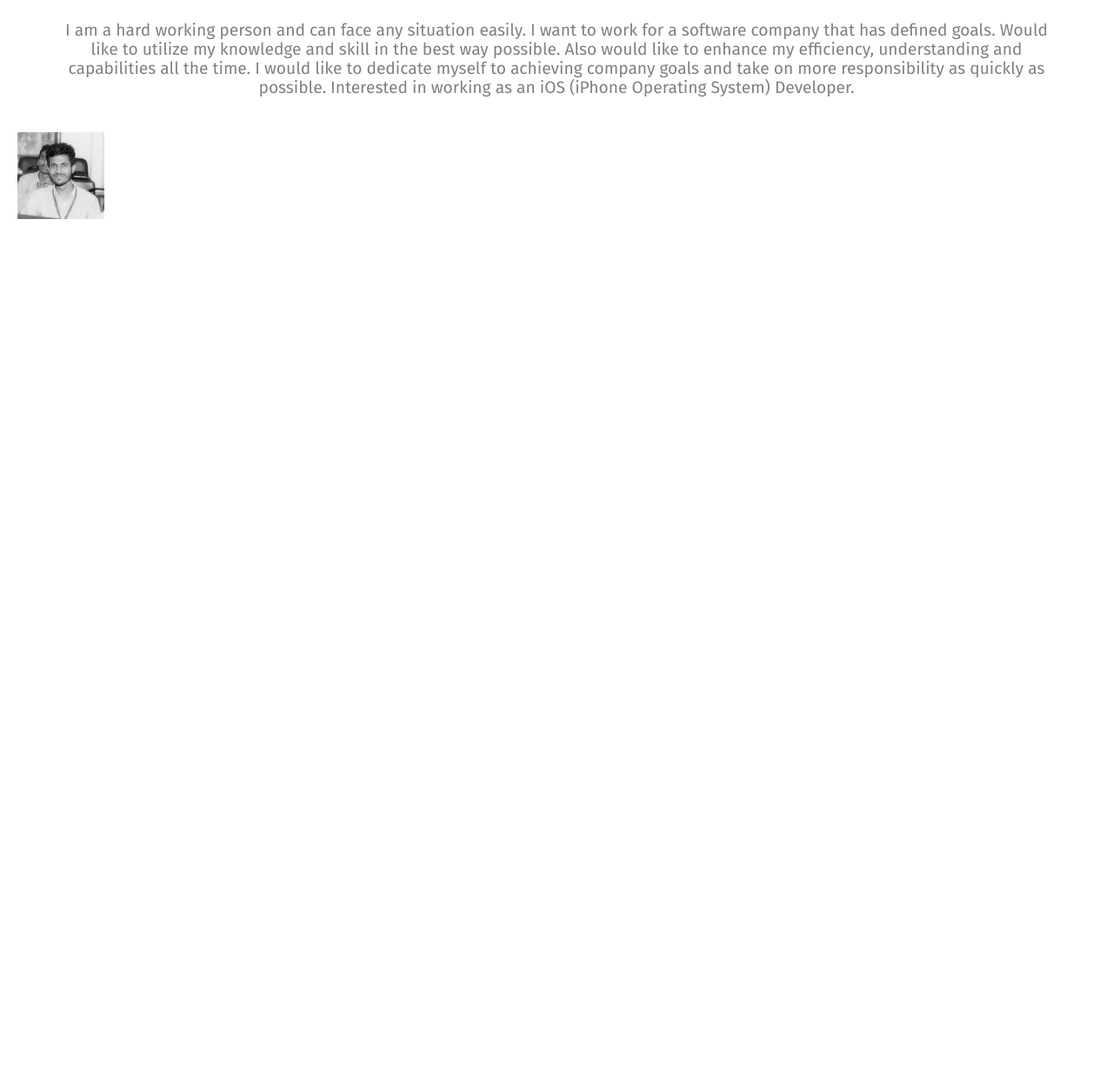
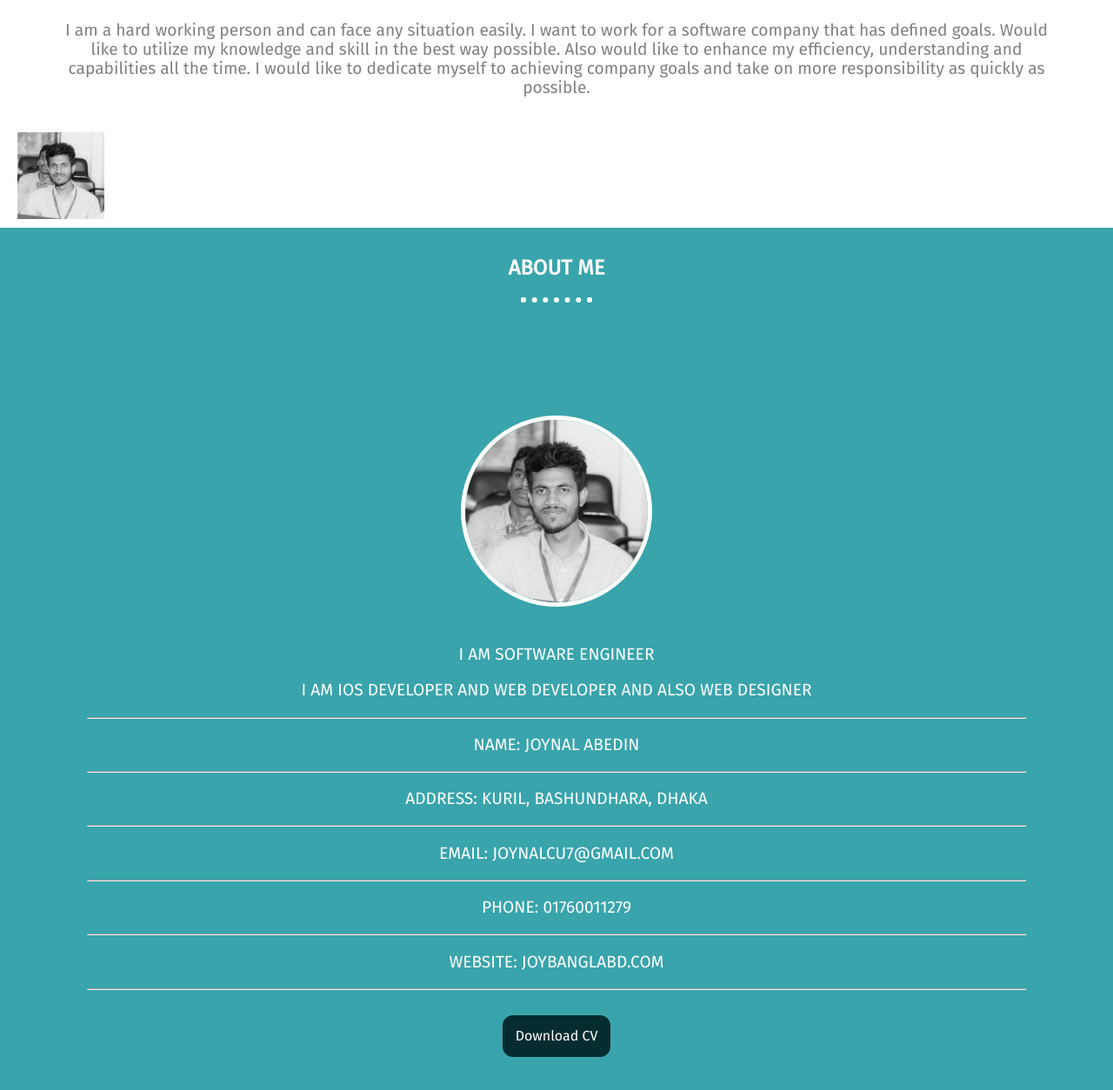
Before and after one commit to Joynal279/Portfolio, a website built with Parcel: page index.html in a window 1280 px wide. Shown: the part 830-2084 px from the top of the page at 87% size. Before the commit the page ends 1092 px from the top, so only its background shows below. Built offline with nearby package versions, Linux system fonts and the light colour scheme.

Commit message:
about me section code added

```diff
--- a/css/desktop.css
+++ b/css/desktop.css
@@ -51,6 +51,7 @@
   width: 120px;
   top: 30px;
   right: 50px;
+  border-radius: 50%;
   transition: transform 2s;
 }
 
@@ -83,4 +84,29 @@
   transform: rotate(360deg);
 }
 
+.profile {
+  content: '';
+  display: table;
+  clear: both;
+}
+
 /*profile design ends here*/
+
+
+/*about me design starts here*/
+
+.aboutme-img {
+  margin-top: 100px;
+}
+
+.aboutme-img img {
+  height: 290px;
+  width: 290px;
+}
+
+.about-me p {
+  text-align: left;
+  text-transform: uppercase;
+}
+
+/*about me design ends here*/
--- a/css/main.css
+++ b/css/main.css
@@ -14,6 +14,11 @@ h1{
   text-align: center;
 }
 
+h2{
+  font-size: 1.5rem;
+  text-align: center;
+}
+
 a{
   color: white;
   font-size: 1.2rem;
@@ -24,6 +29,13 @@ a{
 p{
   font-size: 1.2rem;
   text-align: justify;
+}
+
+.dotted-hr {
+  border: dotted 6px white;
+  border-bottom: none;
+  margin: 20px auto;
+  width: 70px;
 }
 
 [class*="col-"]{
@@ -123,6 +135,45 @@ position: absolute;
 .profile .bottom-profile-image:hover {
   transform: rotate(360deg);
 }
+/*profile design ends here*/
 
+/*about me design starts here*/
 
-/*profile design ends here*/
+.about-me{
+  background-color: #39a4ac;
+  padding: 1% 7%;
+  color: white;
+  text-align: center;
+  font-family: 'Montserrat', sans-serif;
+
+}
+
+.about-me::after {
+  content: '';
+  display: table;
+  clear: both;
+}
+
+.aboutme-img img {
+  height: 220px;
+  width: 220px;
+  border: 5px solid white;
+  border-radius: 50%;
+}
+
+.about-me p {
+  text-align: center;
+}
+
+.cv-button {
+  background-color: #052d2f;
+  border: none;
+  color: white;
+  border-radius: 12px;
+  padding: 15px;
+  font-size: 1rem;
+  text-align: center;
+  margin: 10px;
+}
+
+/*about me design ends here*/
--- a/index.html
+++ b/index.html
@@ -45,7 +45,7 @@
 
       <div class="navbar-menu col-6">
         <a href="#">Home</a>
-        <a href="#">About Me</a>
+        <a href="#about-me-id">About Me</a>
         <a href="#">Skill</a>
         <a href="#">Contact Me</a>
       </div>
@@ -58,15 +58,44 @@
     <img class="top-profile-image" src="img/joynal.jpg" alt="userProfile">
     <div class="profile-Desc">
       <h1>I am iOS & Web Developer <br>and also <br>Web Designer</h1>
-      <p>I am a hard working person and can face any situation easily. I want to work for a software company that has defined goals. Would like to utilize my knowledge and skill in the best way possible. Also would like to enhance my efficiency, understanding and capabilities all the time. I would like to dedicate myself to achieving company goals and take on more responsibility as quickly as possible. Interested in working as an iOS (iPhone Operating System) Developer.</p>
+      <p>I am a hard working person and can face any situation easily. I want to work for a software company that has defined goals. Would like to utilize my knowledge and skill in the best way possible. Also would like to enhance my efficiency, understanding and capabilities all the time. I would like to dedicate myself to achieving company goals and take on more responsibility as quickly as possible.</p>
     </div>
     <img class="bottom-profile-image" src="img/joynal.jpg" alt="userProfile">
   </div>
 
 <!--  profile end here-->
 
+<!--  about me starts here-->
 
+  <div class="about-me" id="about-me-id">
+    <h2>ABOUT ME</h2>
+    <hr class="dotted-hr">
+    <div class="aboutme-img col-6">
+      <img src="img/joynal.jpg" alt="userImage">
+    </div>
+    <div class="aboutme-desc col-6">
+      <p>I am Software Engineer</p>
+      <p>I am iOS developer and Web developer and also Web designer</p>
+      <hr class="aboutme-hr">
+      <p>Name: Joynal Abedin</p>
+      <hr class="aboutme-hr">
+      <p>Address: Kuril, Bashundhara, Dhaka</p>
+      <hr class="aboutme-hr">
+      <p>Email: <a href="mailto:joynalcu7@gmail.com">joynalcu7@gmail.com</a></p>
+      <hr class="aboutme-hr">
+      <p>Phone: <a href="tel:+8801760011279">01760011279</a></p>
+      <hr class="aboutme-hr">
+      <p>Website: <a href="http://www.joybanglabd.com" target="_blank" download="">joybanglabd.com</a></p>
+      <hr class="aboutme-hr">
+      <p>
+        <a href="http://www.joybanglabd.com">
+          <button class="cv-button">Download CV</button>
+        </a>
+      </p>
+    </div>
+  </div>
 
+<!--about me ends here-->
   <script src="js/vendor/modernizr-3.11.2.min.js"></script>
   <script src="js/plugins.js"></script>
   <script src="js/main.js"></script>
```
